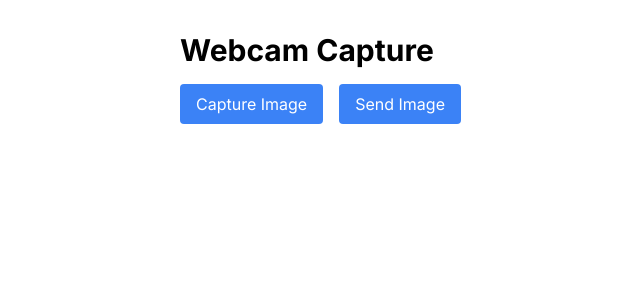
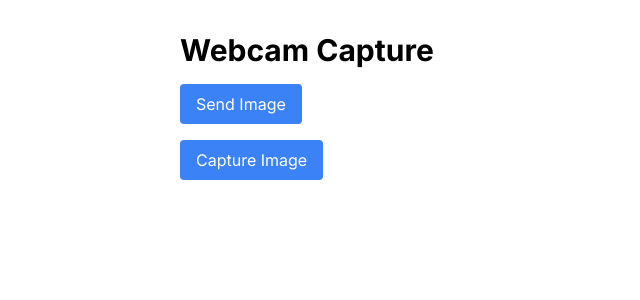
Before and after one commit to s1f10210273/faceapp, a Next.js app: page / in a window 1280 px wide. Shown: the top 300 px of the page, without its empty margins (92-732 px from the left). Built offline with nearby package versions, Linux system fonts and the light colour scheme; no server answers.

Commit message:
TakePicture component

```diff
--- /dev/null
+++ b/app/components/TakePicture.tsx
@@ -0,0 +1,34 @@
+"use client";
+
+import React, { useRef } from 'react';
+import Webcam from 'react-webcam';
+
+interface TakePictureProps {
+  onCapture: (imageSrc: string) => void;
+}
+
+const TakePicture: React.FC<TakePictureProps> = ({ onCapture }) => {
+  const webcamRef = useRef<Webcam>(null);
+
+  const captureImage = () => {
+    const imageSrc = webcamRef.current?.getScreenshot();
+    if (imageSrc) {
+      onCapture(imageSrc);
+    }
+  };
+
+  return (
+    <div className="rounded-lg">
+      <button className="bg-blue-500 hover:bg-blue-600 text-white px-4 py-2 rounded" onClick={captureImage}>Capture Image</button>
+      <Webcam
+        audio={false}
+        ref={webcamRef}
+        screenshotFormat="image/jpeg"
+        width={640}
+        height={480}
+      />
+    </div>
+  );
+};
+
+export default TakePicture;
--- a/app/page.tsx
+++ b/app/page.tsx
@@ -2,17 +2,14 @@
 
 import React, { useRef, useState } from 'react';
 import Webcam from 'react-webcam';
+import TakePicture from './components/TakePicture';
 
-const Home = () => {
-  const webcamRef = useRef<any>(null);
-  const [imageSrc, setImageSrc] = useState<string | null>(null);
+export default function Home() {
+  const [imageSrc, setImageSrc] = useState<string>('');
   const [responseData, setResponseData] = useState<{ image: string, message: string, predicted_age: string} | null>(null);
 
-  const captureImage = () => {
-    const imageSrc = webcamRef.current?.getScreenshot();
-    if (imageSrc) {
-      setImageSrc(imageSrc);
-    }
+  const handleCaptureImage = (capturedImageSrc: string) => {
+    setImageSrc(capturedImageSrc);
   };
 
   const sendImage = async () => {
@@ -39,18 +36,11 @@ const Home = () => {
     <div className="max-w-3xl mx-auto px-4 py-8">
       <h1 className="text-3xl font-bold mb-4">Webcam Capture</h1>
       <div className="flex space-x-4 mb-4">
-        <button className="bg-blue-500 hover:bg-blue-600 text-white px-4 py-2 rounded" onClick={captureImage}>Capture Image</button>
         <button className="bg-blue-500 hover:bg-blue-600 text-white px-4 py-2 rounded" onClick={sendImage}>Send Image</button>
       </div>
-      <div className="rounded-lg">
-        <Webcam
-          audio={false}
-          ref={webcamRef}
-          screenshotFormat="image/jpeg"
-          width={640}
-          height={480}
-        />
-      </div>
+      <div>
+      <TakePicture onCapture={handleCaptureImage} />
+    </div>
       {imageSrc && (
         <div className="flex flex-col items-center mt-4">
           <h2 className="text-xl font-bold mb-2">Captured Image</h2>
@@ -68,5 +58,3 @@ const Home = () => {
     </div>
   );
 };
-
-export default Home;
```
